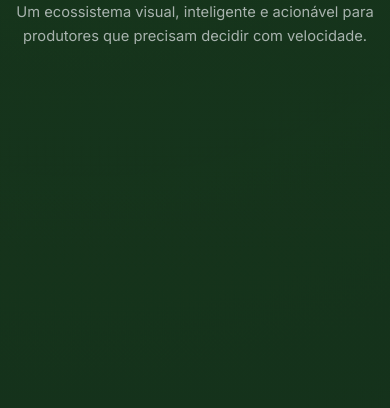
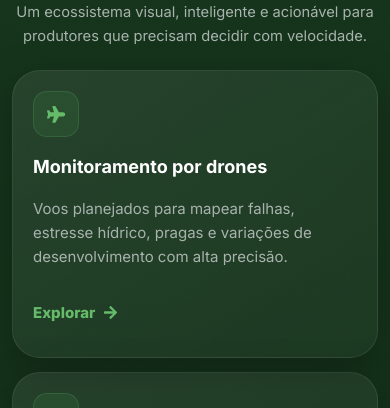
Before and after one commit to Leo-Carrilho/site2-zenith, a React (Vite) app: page / in a window 390 px wide. Shown: the part 1442-1850 px from the top of the page. Built offline with nearby package versions, Linux system fonts and the light colour scheme.

Commit message:
Arrumando 2

```diff
--- a/src/components/Contact.jsx
+++ b/src/components/Contact.jsx
@@ -44,8 +44,6 @@ export default function Contact() {
 
         <div className="contato-grid">
           <div className="contato-info">
-            <h2 className="section-title small">Vamos conversar sobre sua propriedade</h2>
-            <p className="section-copy">Conte seu cenário e nossa equipe indica a melhor forma de começar.</p>
             <div className="info-cards">
               {INFO_CARDS.map((card) => (
                 <article className="info-card motion-card" key={card.title}>
--- a/src/pages/LandingPage.jsx
+++ b/src/pages/LandingPage.jsx
@@ -43,7 +43,7 @@ export default function LandingPage() {
       lenis.on("scroll", ScrollTrigger.update);
     }
 
-    if (reduceMotion) {
+    if (reduceMotion || isMobile) {
       return () => {
         if (rafId) cancelAnimationFrame(rafId);
         lenis?.destroy();
--- a/src/styles/Components/HeroSection.css
+++ b/src/styles/Components/HeroSection.css
@@ -885,6 +885,17 @@
 }
 
 @media (max-width: 700px), (prefers-reduced-motion: reduce) {
+  .hero-kicker,
+  .hero-title,
+  .hero-desc,
+  .hero-actions,
+  .hero-stat,
+  .drone-monitor,
+  .floating-chip {
+    opacity: 1 !important;
+    transform: none !important;
+  }
+
   .hero-orbit,
   .drone-unit,
   .drone-sensor,
--- a/src/styles/LandingPage.css
+++ b/src/styles/LandingPage.css
@@ -345,6 +345,22 @@ section,
   .site-ambient {
     display: none;
   }
+
+  .section-eyebrow,
+  .section-title,
+  .section-copy,
+  .motion-card,
+  .step-card,
+  .pricing-card,
+  .depo-card,
+  .faq-item,
+  .info-card,
+  .probability-panel,
+  .probability-row {
+    clip-path: none !important;
+    opacity: 1 !important;
+    transform: none !important;
+  }
 }
 
 @media (max-width: 390px) {
```
